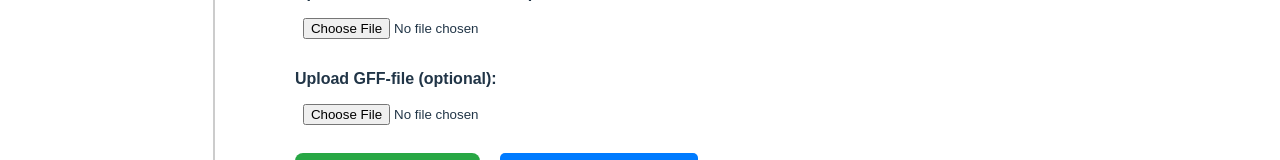
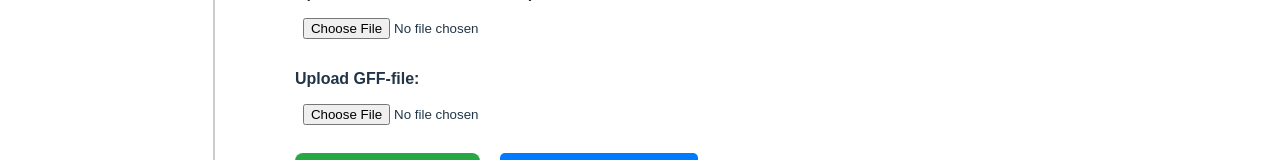
Before and after one commit to Integrative-Transcriptomics/tss-prediction-comparison, a React (Vite) app in the folder client-side-interface-prototype/: page / in a window 1280 px wide. Shown: the part 787-947 px from the top of the page. Built offline with nearby package versions, Linux system fonts and the light colour scheme.

Commit message:
removed 'optional' from GFF file upload

```diff
--- a/client-side-interface-prototype/src/GFF.jsx
+++ b/client-side-interface-prototype/src/GFF.jsx
@@ -24,7 +24,7 @@ const GFF = forwardRef((props, ref) => {
   return (
     <div className="form-group">
       {/* Label for the GFF file upload section */}
-      <label><b>Upload GFF-file (optional):</b></label>
+      <label><b>Upload GFF-file:</b></label>
 
       {/* File input for uploading the GFF file */}
       <input
```
